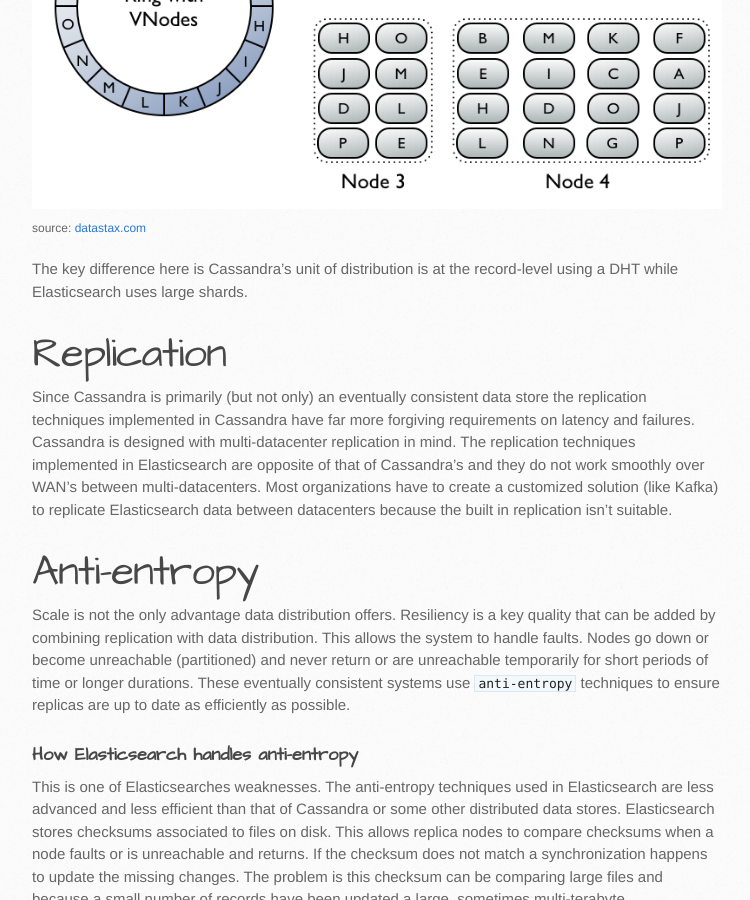
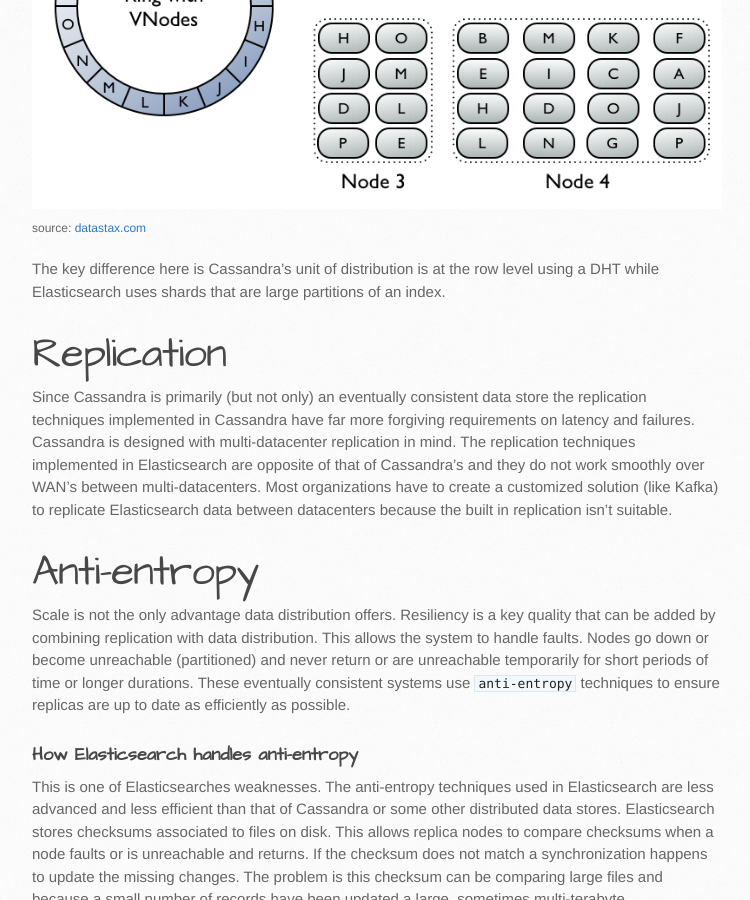
Before and after one commit to simongui/simongui.github.io, a Jekyll site: the page built from _posts/2016-07-20-elassandra.markdown, in a window 1280 px wide and 900 px high, scrolled down 2539 px. Shown: the whole window, without its empty margins (138-888 px from the left). Built offline with Jekyll 4.4.1, drawn with Linux system fonts in a browser that asks for light colours.

Commit message:
Update 2016-07-20-elassandra.markdown

```diff
--- a/_posts/2016-07-20-elassandra.markdown
+++ b/_posts/2016-07-20-elassandra.markdown
@@ -34,7 +34,7 @@ Replicas get stored on nodes in a clock wise fashion starting from the primary.
 <img width="" height="" src="/images/2016-07-18-cassandra-vnodes.png"/>
 <small>source: [datastax.com](http://www.datastax.com/dev/blog/virtual-nodes-in-cassandra-1-2)</small>
 
-The key difference here is Cassandra's unit of distribution is at the record-level using a DHT while Elasticsearch uses large shards.
+The key difference here is Cassandra's unit of distribution is at the row level using a DHT while Elasticsearch uses shards that are large partitions of an index.
 
 # Replication
 Since Cassandra is primarily (but not only) an eventually consistent data store the replication techniques implemented in Cassandra have far more forgiving requirements on latency and failures. Cassandra is designed with multi-datacenter replication in mind. The replication techniques implemented in Elasticsearch are opposite of that of Cassandra's and they do not work smoothly over WAN's between multi-datacenters. Most organizations have to create a customized solution (like Kafka) to replicate Elasticsearch data between datacenters because the built in replication isn't suitable.
```
